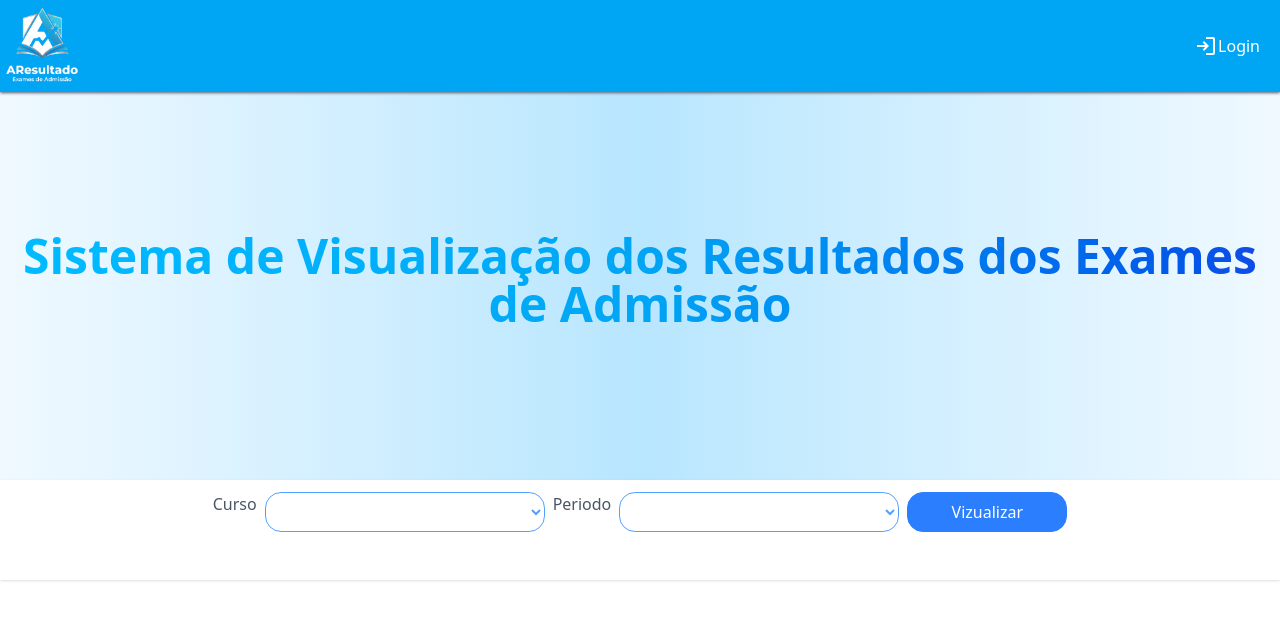
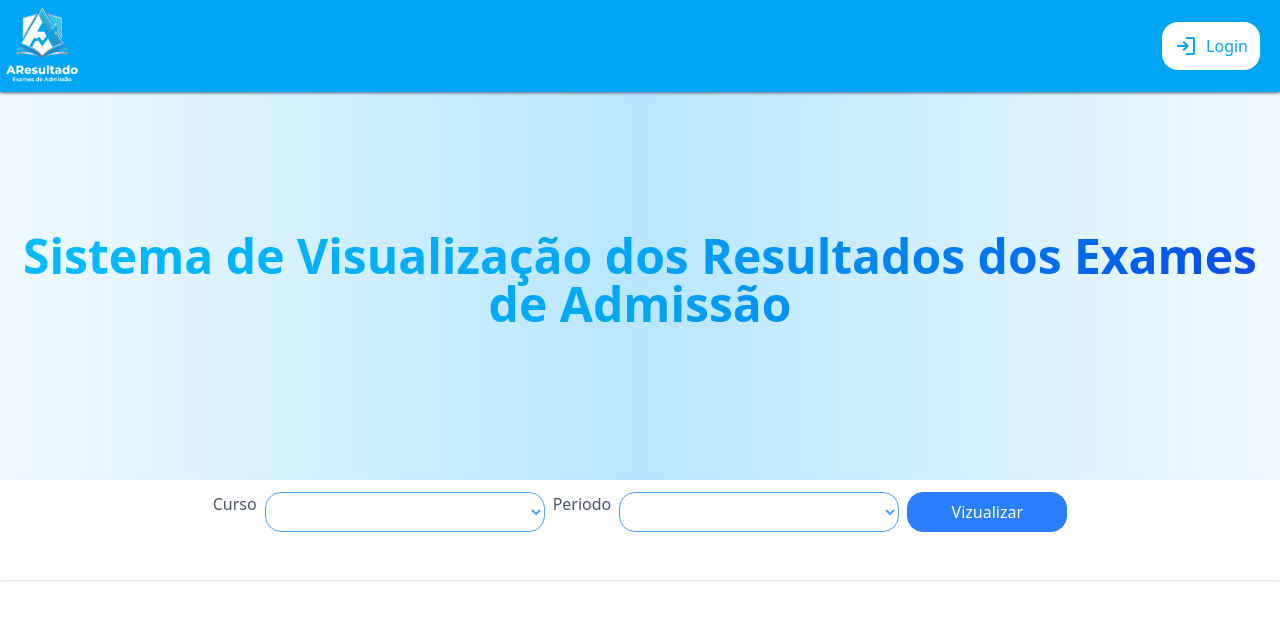
Before and after one commit to Alvaro-Massingue/AResultado-Sistema-de-visualiza-o-dos-resultados-dos-exames-de-admiss-o, a React (Vite) app: page / in a window 1280 px wide. Shown: the top 620 px of the page. Built offline with nearby package versions, Linux system fonts and the light colour scheme.

Commit message:
Actualiza a UI adicionando fundo nos botoes

```diff
--- a/src/components/Header.jsx
+++ b/src/components/Header.jsx
@@ -12,41 +12,41 @@ const Header = (props) => {
   return (
     <div
       className={
-        "fixed top-0 left-0 z-10 flex w-full items-center h-18 md:h-23 flex-wrap bg-sky-500 shadow-sm  shadow-gray-500 pr-5"
+        "fixed top-0 left-0 z-10  flex w-full items-center h-18 md:h-23 flex-wrap bg-sky-500 shadow-sm  shadow-gray-500 "
       }
     >
-      <div className="flex items-center w-1/2 ">
+      <div className="flex items-center  w-1/2 h-full">
         <img src={logo} className="w-15 md:w-20" />
       </div>
-      <div className="w-1/2 text-right">
+      <div className="w-1/2 text-right h-full flex items-center justify-end pr-5">
         {props.isAuthenticated ? (
-          <div className="flex justify-end">
+          <div  onClick={() => navigate("/")} className="flex justify-end hover:cursor-pointer hover:border-2 hover:border-cyan-400 bg-white rounded-2xl p-3 gap-2 grow-0 min-w-[14%]">
             <span
               onClick={() => navigate("/")}
-              className="material-symbols-outlined  text-white cursor-pointer
+              className="material-symbols-outlined  text-sky-500 cursor-pointer
           [font-variation-settings:'FILL'_1,'wght'_400,'GRAD'_0,'opsz'_24]"
             >
               logout
             </span>
             <button
               onClick={() => navigate("/")}
-              className="text-white cursor-pointer"
+              className="text-sky-500 cursor-pointer"
             >
               Sair
             </button>
           </div>
         ) : (
-          <div className="flex justify-end">
+          <div onClick={() => loginPanel()} className="flex hover:cursor-pointer hover:border-2 hover:border-cyan-400 justify-end bg-white rounded-2xl p-3 gap-2 grow-0 min-w-[14%]">
             <span
               onClick={() => loginPanel()}
-              className="material-symbols-outlined  text-white cursor-pointer
+              className="material-symbols-outlined  text-sky-500 cursor-pointer
           [font-variation-settings:'FILL'_1,'wght'_400,'GRAD'_0,'opsz'_24]"
             >
               login
             </span>
             <button
               onClick={() => loginPanel()}
-              className="text-white cursor-pointer"
+              className="text-sky-500 cursor-pointer"
             >
               Login
             </button>
```
